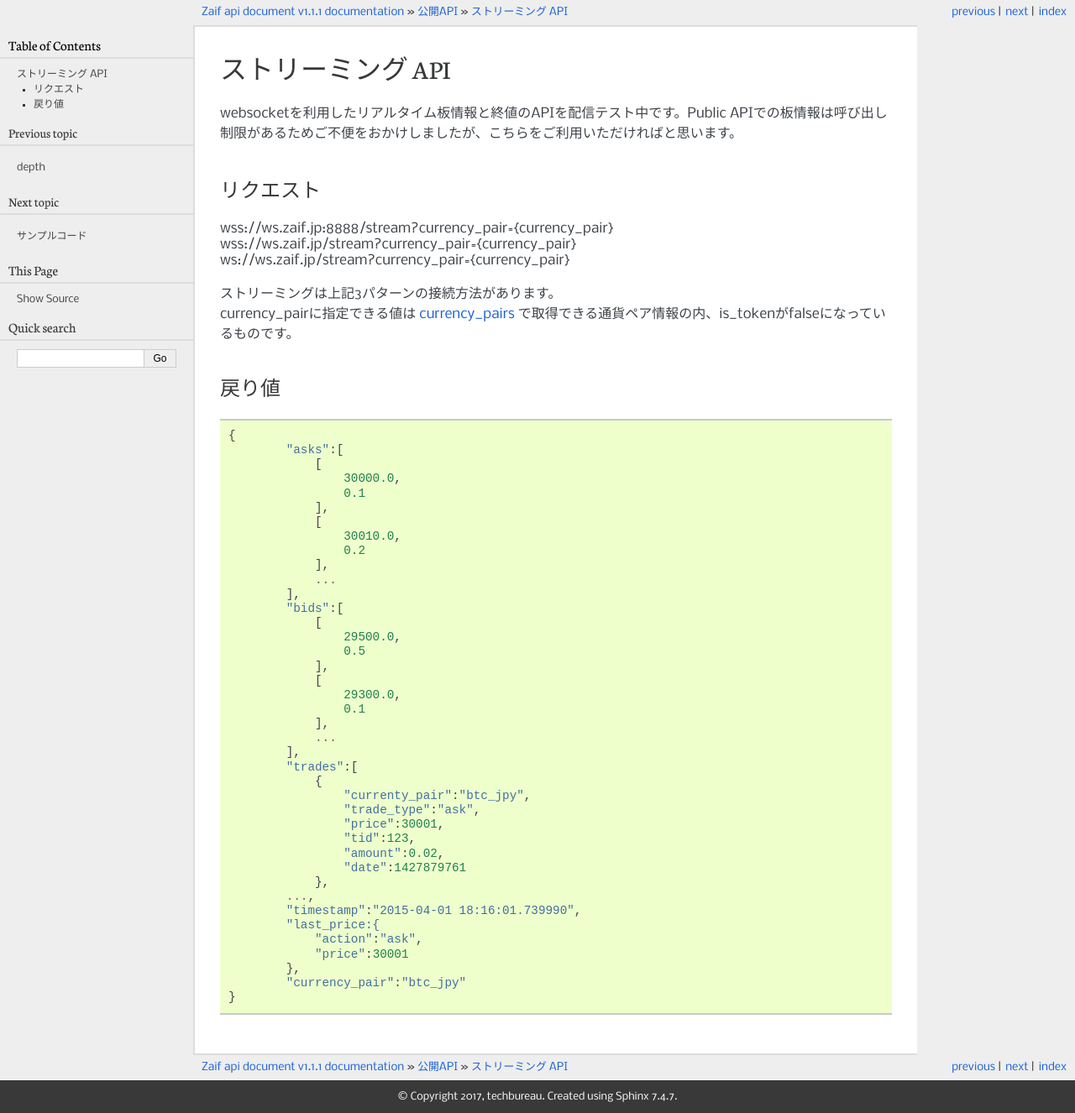
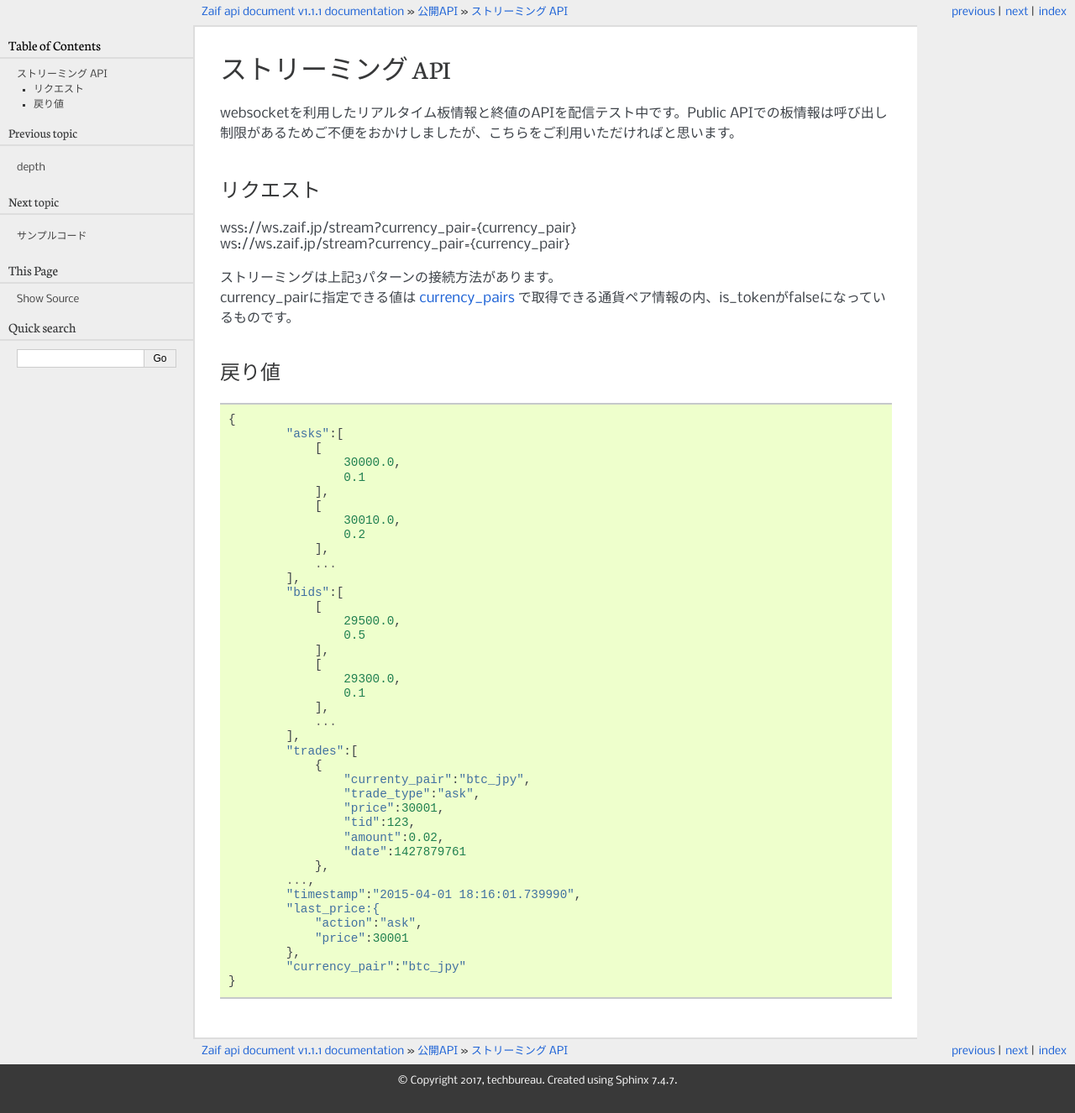
Before and after one commit to techbureau/api-doc, a Sphinx documentation site: the page built from docs/public/3_streaming.rst, in a window 1280 px wide. Shown: the whole page at 84% size. Built offline with Sphinx 7.4.7, drawn with Linux system fonts in a browser that asks for light colours.

Commit message:
ストリーミング接続方法の削除

```diff
--- a/docs/public/3_streaming.rst
+++ b/docs/public/3_streaming.rst
@@ -5,7 +5,6 @@ websocketを利用したリアルタイム板情報と終値のAPIを配信テ
 
 リクエスト
 ==============
-| wss://ws.zaif.jp:8888/stream?currency_pair={currency_pair}
 | wss://ws.zaif.jp/stream?currency_pair={currency_pair}
 | ws://ws.zaif.jp/stream?currency_pair={currency_pair}
 
```
